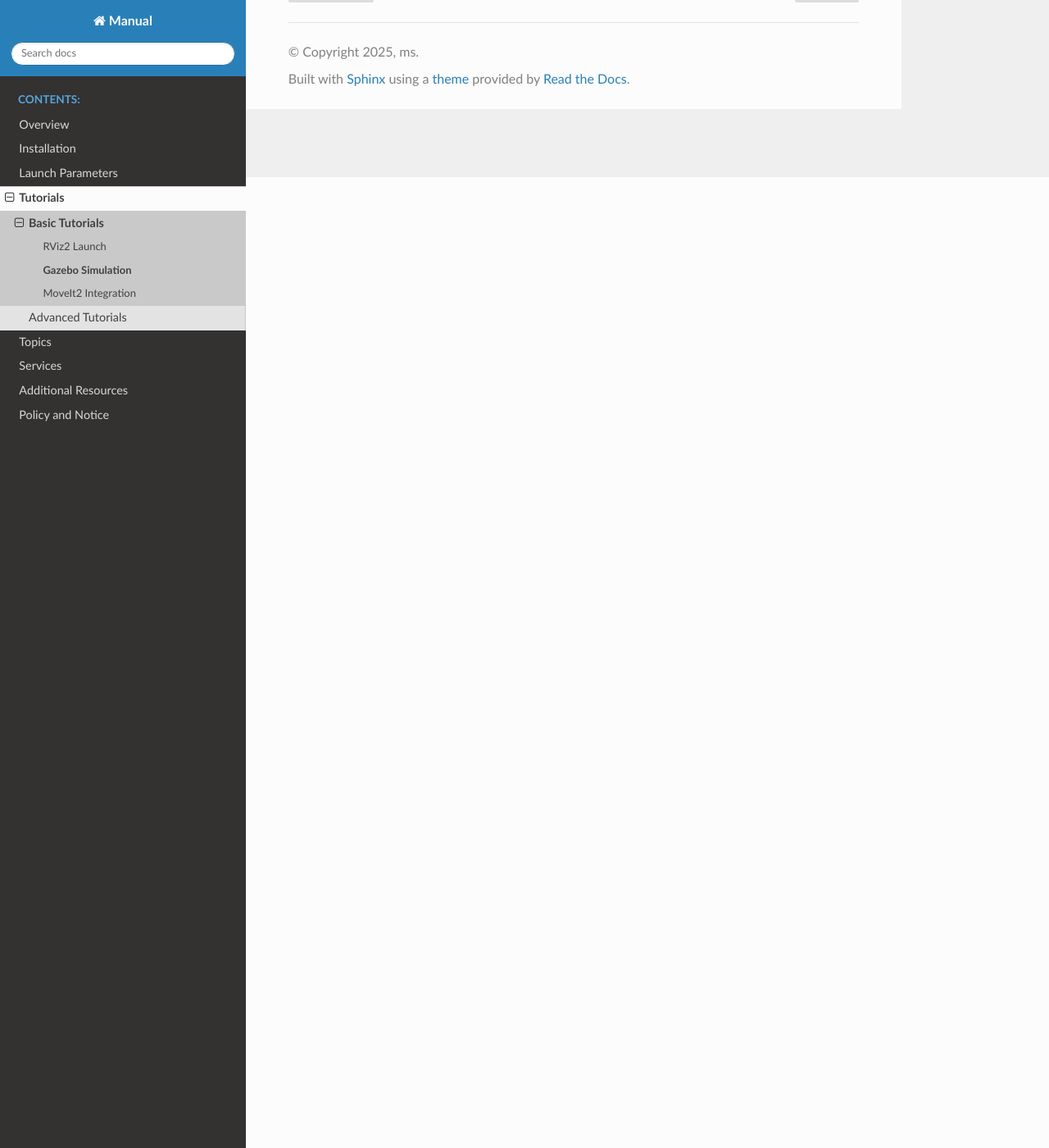
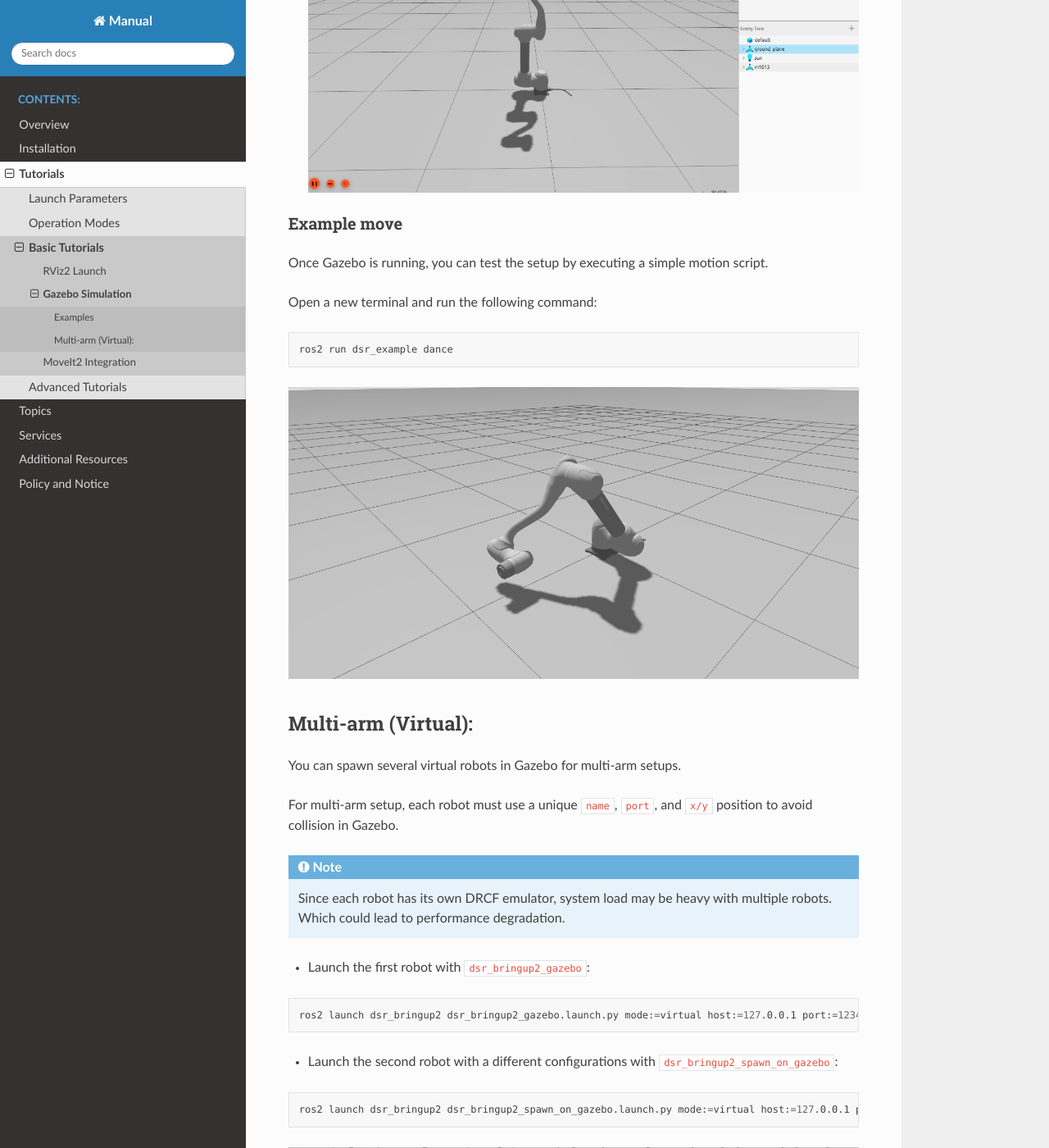
Before and after one commit to Namsangee/ros2_test, a Sphinx documentation site: the page built from source/tutorials/basic_tutorials/gazebo_tutorial.rst, in a window 1280 px wide and 1400 px high, scrolled down 1184 px. Shown: the whole window at 82% size. Built offline with Sphinx 7.4.7 and the Read the Docs theme 3.1.0, drawn with Linux system fonts in a browser that asks for light colours; some of the changed text lies outside the part shown.

Commit message:
Update launch_param, operation_mode, rviz2_tutorial, gazebo_tutorial

```diff
--- a/source/index.rst
+++ b/source/index.rst
@@ -7,7 +7,6 @@
 
    overview
    installation
-   launch_parameters
    tutorials
    topics
    services
--- a/source/tutorials.rst
+++ b/source/tutorials.rst
@@ -2,12 +2,14 @@
 
 Tutorials
 =========
-This section provides step-by-step examples for launching the Doosan robot in various environments such as RViz2, Gazebo, and MoveIt2.
+This section provides step-by-step instructions and examples for launching the Doosan robot in various environments such as RViz2, Gazebo, and MoveIt2.
 
 
 .. toctree::
    :maxdepth: 2
    :caption: Contents:
 
+   tutorials/launch_parameters
+   tutorials/operation_modes
    tutorials/basic_tutorials
    tutorials/advanced_tutorials
--- a/source/tutorials/basic_tutorials/gazebo_tutorial.rst
+++ b/source/tutorials/basic_tutorials/gazebo_tutorial.rst
@@ -25,9 +25,15 @@
 - ``rt_host``: Real-time controller IP (Default: ``192.168.137.50``)
 - ``use_sim_time``: Use simulation time (Default: ``true``)
 
-**Examples:**
+Examples
+----------
+
+Launch
+~~~~~~~~
 
 - Real Mode:
+
+  This will connect to the real robot enabling motion control for both the real and simulated robots.
 
   .. code-block:: bash
 
@@ -37,14 +43,61 @@
 
   .. code-block:: bash
 
-     ros2 launch dsr_bringup2 dsr_bringup2_gazebo.launch.py mode:=virtual host:=127.0.0.1 port:=12346 name:=dsr01 x:=0 y:=0
+     ros2 launch dsr_bringup2 dsr_bringup2_gazebo.launch.py mode:=virtual host:=127.0.0.1 port:=12346 model:=m1013
 
-- Multi-arm (Virtual):
+  .. image:: ../../_static/tutorial/gazebo_launch.png
+     :alt: Robot Model Preview
+     :width: 800px
+     :align: center
 
-  .. code-block:: bash
+Example move
+~~~~~~~~
 
-     ros2 launch dsr_bringup2 dsr_bringup2_spawn_on_gazebo.launch.py mode:=virtual host:=127.0.0.1 port:=12347 name:=dsr02 x:=2 y:=2
+Once Gazebo is running, you can test the setup by executing a simple motion script.
+
+Open a new terminal and run the following command:
+
+.. code-block:: bash
+
+    ros2 run dsr_example dance
+
+.. image:: ../../_static/tutorial/gazebo_dance.png
+   :alt: Robot Model Preview
+   :width: 800px
+   :align: center
+
+.. raw:: html
+
+   <br>
+   <br>
+
+Multi-arm (Virtual):
+----------
+
+You can spawn several virtual robots in Gazebo for multi-arm setups.
+
+For multi-arm setup, each robot must use a unique ``name``, ``port``, and ``x/y`` position to avoid collision in Gazebo.
 
 .. note::
 
-   For multi-arm setup, each robot must use a unique ``name``, ``port``, and ``x/y`` position to avoid collision in Gazebo.
+   Since each robot has its own DRCF emulator, system load may be heavy with multiple robots. Which could lead to performance degradation.
+
+- Launch the first robot with ``dsr_bringup2_gazebo``:
+.. code-block:: bash
+
+   ros2 launch dsr_bringup2 dsr_bringup2_gazebo.launch.py mode:=virtual host:=127.0.0.1 port:=12345 name:=dsr01 model:=m1013 x:=0 y:=0 color:=white
+
+- Launch the second robot with a different configurations with ``dsr_bringup2_spawn_on_gazebo``:
+.. code-block:: bash
+
+   ros2 launch dsr_bringup2 dsr_bringup2_spawn_on_gazebo.launch.py mode:=virtual host:=127.0.0.1 port:=12347 name:=dsr02 x:=2 y:=2
+
+.. image:: ../../_static/tutorial/multi_arm_launch_gazebo.png
+   :alt: Robot Model Preview
+   :width: 800px
+   :align: center
+
+.. raw:: html
+
+   <br>
+   <br>
```
Also changed, not shown: other parts of source/tutorials/basic_tutorials/gazebo_tutorial.rst (+1 -1 lines), source/tutorials/basic_tutorials/rviz_tutorial.rst (+33 -2 lines), source/tutorials/launch_parameters.rst (renamed from source/launch_parameters.rst, +10 -0 lines), source/tutorials/operation_modes.rst (added, +71 -0 lines), source/_static/tutorial/gazebo_dance.png (added), source/_static/tutorial/gazebo_launch.png (added), source/_static/tutorial/h2017_launch_rviz2.png (added), source/_static/tutorial/m0609_launch_rviz2.png (added), source/_static/tutorial/multi_arm_launch_gazebo.png (added), source/_static/tutorial/network_of_tp_screen.png (added), source/_static/tutorial/teach_pandaunt_screen.png (added), source/_static/tutorial/transfer_control_pop_up.png (added).
